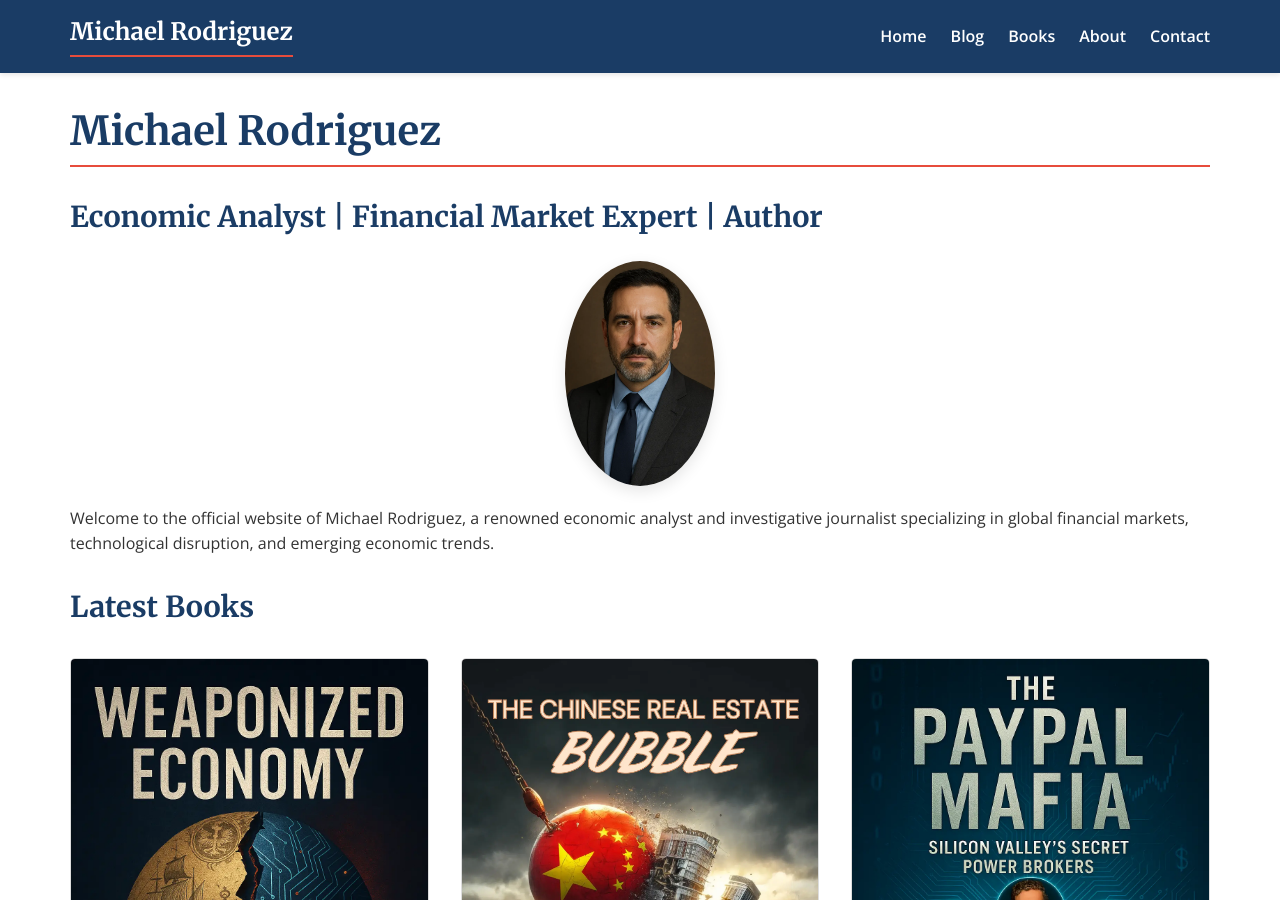
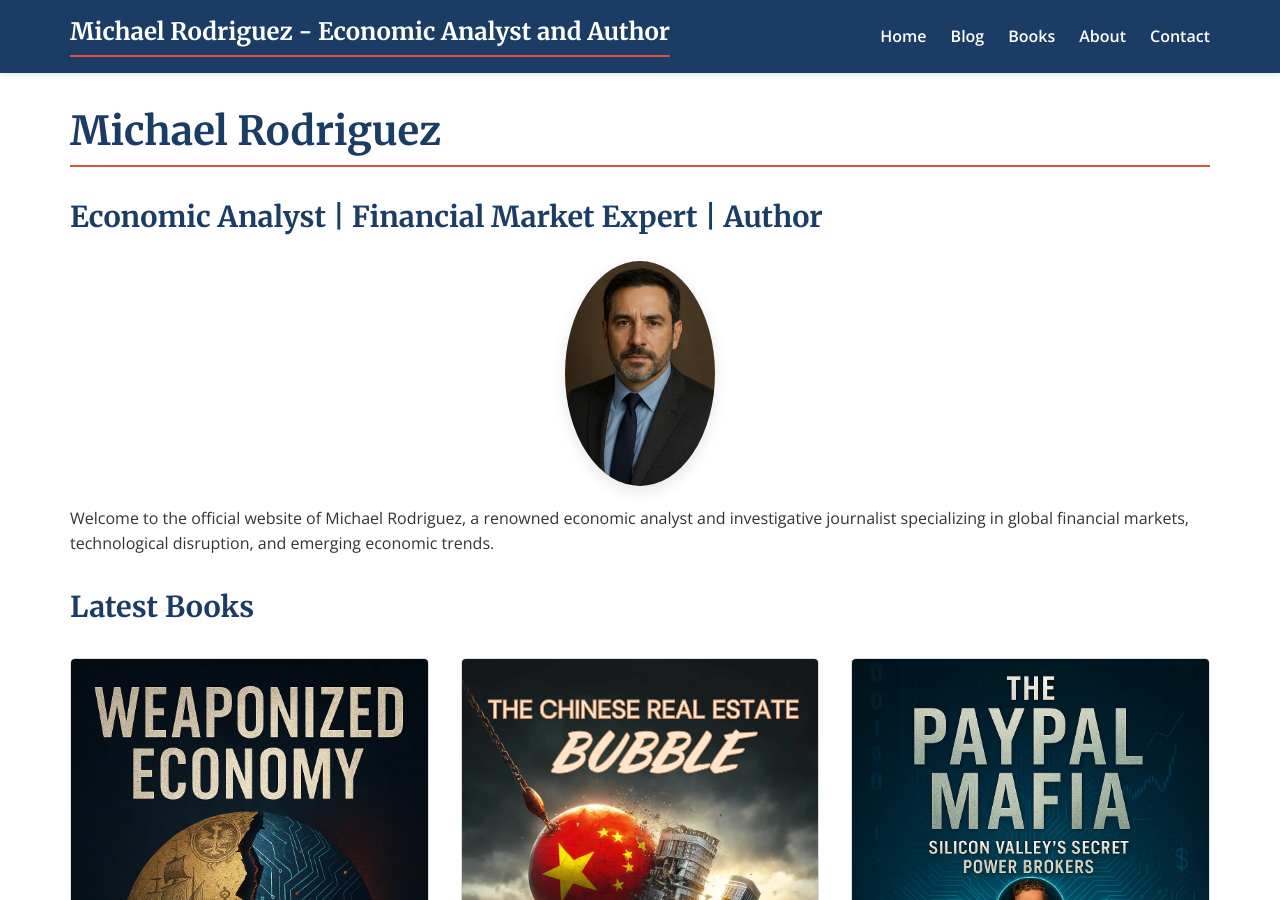
Before and after one commit to Zews123/michael-rodriguez-books, a Jekyll site: the page built from index.md, in a window 1280 px wide and 900 px high. Built offline with Jekyll 4.4.1, drawn with Linux system fonts in a browser that asks for light colours; some of the changed lines change nothing that is shown.

Commit message:
Update _config.yml

```diff
--- a/_config.yml
+++ b/_config.yml
@@ -1,5 +1,4 @@
-title: Michael Rodriguez
-tagline: Economic Analyst and Author
+title: Michael Rodriguez - Economic Analyst and Author
 description: >-
   Official website of Michael Rodriguez, renowned economic analyst and author of
   insightful books on global economics, financial markets, and technological disruption.
@@ -7,17 +6,7 @@ lang: en
 theme: jekyll-theme-cayman
 plugins:
   - jekyll-seo-tag
-
-# Настройки Jekyll SEO Tag
-defaults:
-  -
-    scope:
-      path: "" # применять ко всем файлам
-    values:
-      seo:
-        title_separator: ""
-        add_title_suffix: false
-
+# SEO settings
 twitter:
   username: MRodriguezBooks
   card: summary_large_image
@@ -26,5 +15,7 @@ social:
   links:
     - https://x.com/Youvideo1
     - https://www.facebook.com/andrusistomin/
+# Отключаем добавление названия сайта к заголовкам страниц
+title_separator: ""
 # Google Analytics (добавьте свой ID позже)
 # google_analytics: UA-XXXXXXXXX-X
```
